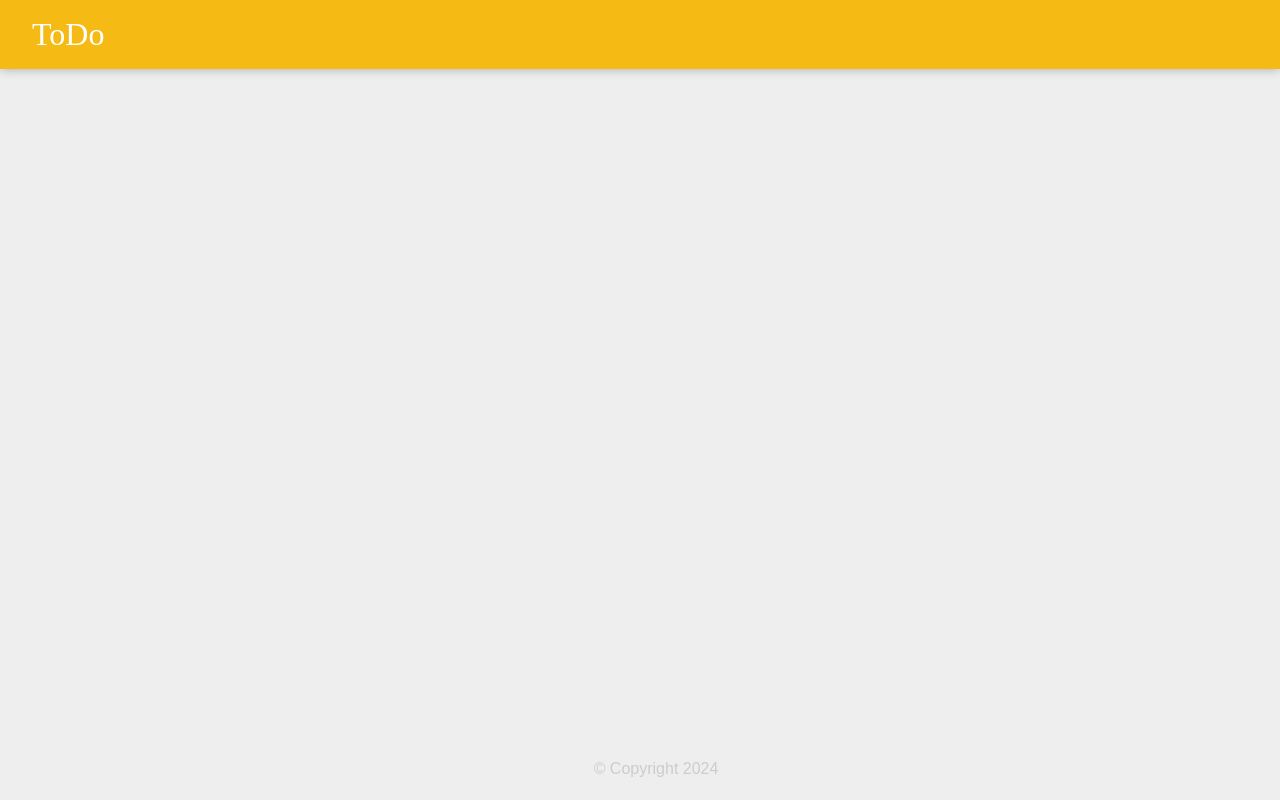
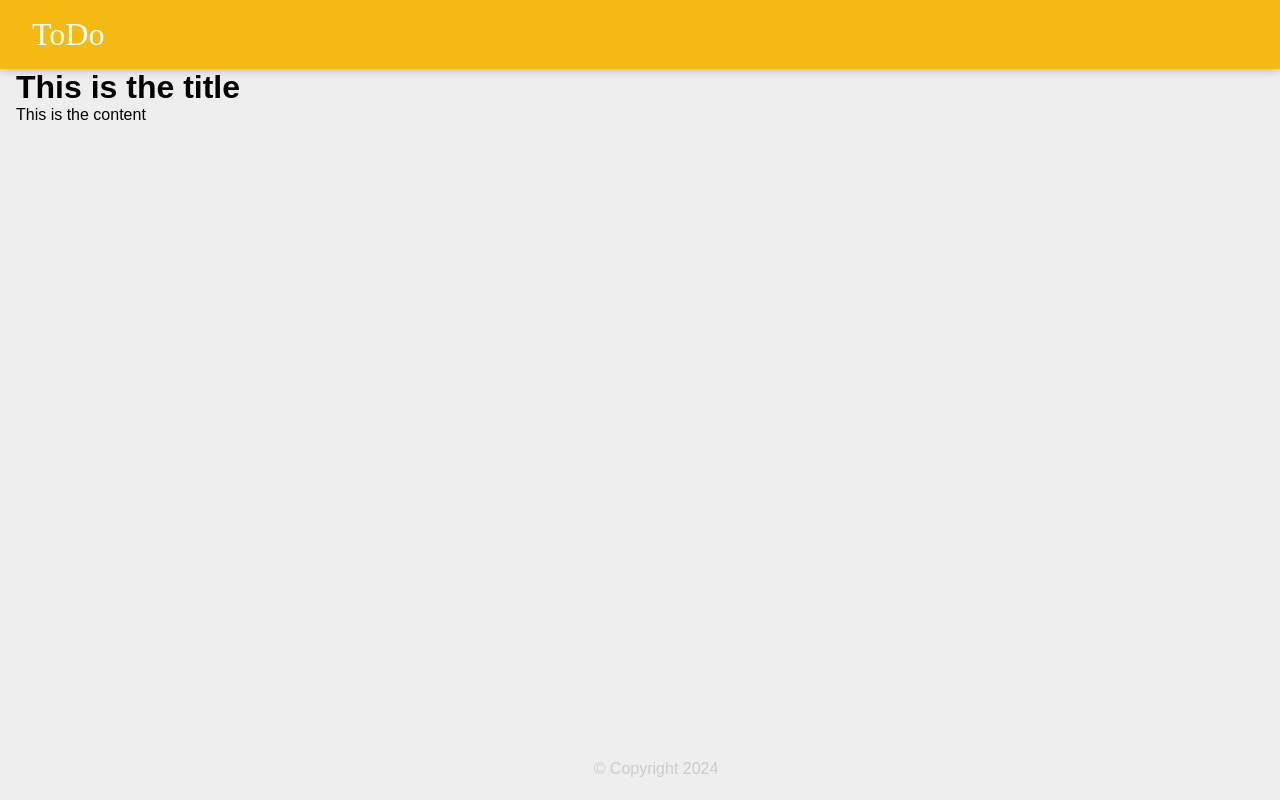
Before and after one commit to MATOME-SHOPRITE/todoapp, a React (Create React App) app in the folder todoapp/: page / in a window 1280 px wide. Built offline with nearby package versions, Linux system fonts and the light colour scheme.

Commit message:
Working on Note Component
Working on Note Component

```diff
--- a/todoapp/src/components/App.jsx
+++ b/todoapp/src/components/App.jsx
@@ -1,12 +1,14 @@
 import React from "react";
 import Header from "./Header";
 import Footer from "./Footer";
+import Note from "./Note";
 
 function App(){
 
     return <div>
 
         <Header/>
+        <Note/>
         <Footer/>
 
     </div>
--- /dev/null
+++ b/todoapp/src/components/Note.jsx
@@ -0,0 +1,16 @@
+import React from "react";
+
+function Note(){
+
+
+    return <div>
+
+        <h1>This is the title</h1>
+        <p>This is the content</p>
+    </div>
+
+
+
+}
+
+export default Note;
```
